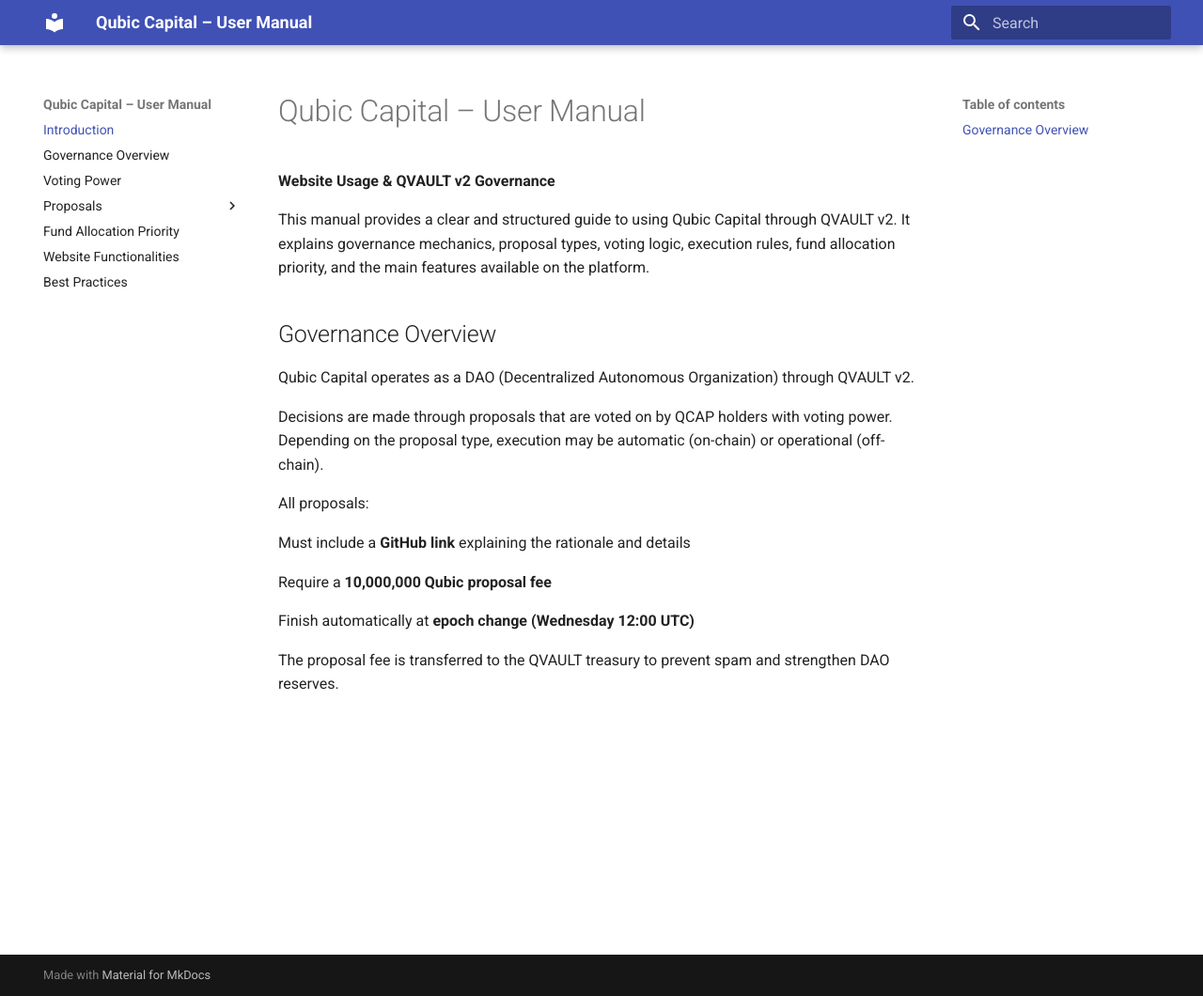
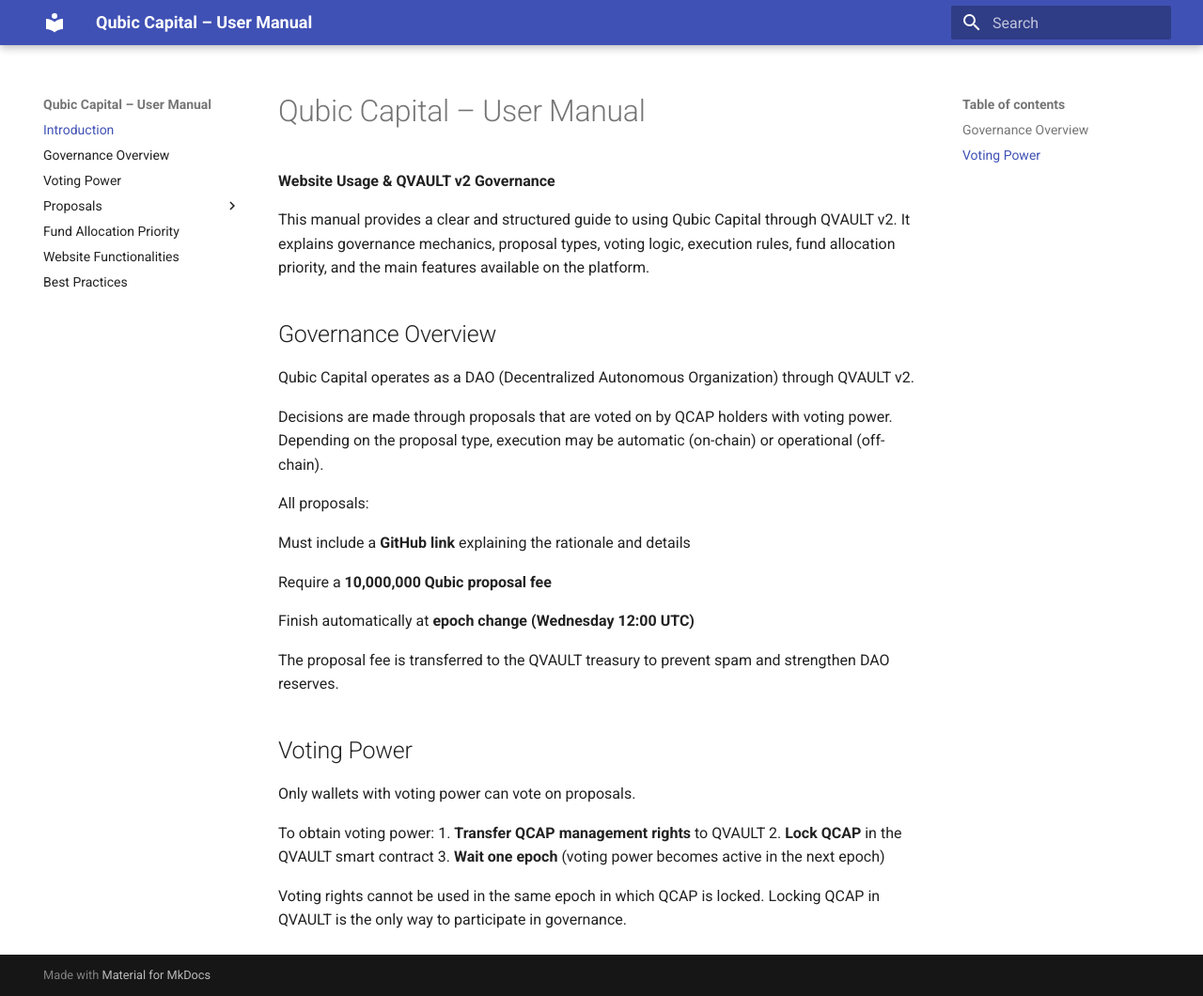
Before and after one commit to HermanToothrot10/qubic-capital-manual, an MkDocs documentation site: the page built from docs/index.md, in a window 1280 px wide and 1060 px high. Shown: the whole window at 94% size. Built offline with MkDocs 1.6.1 and Material for MkDocs 9.7.7, drawn with Linux system fonts in a browser that asks for light colours.

Commit message:
Update index.md

```diff
--- a/docs/index.md
+++ b/docs/index.md
@@ -19,3 +19,15 @@
 Finish automatically at **epoch change (Wednesday 12:00 UTC)**
 
 The proposal fee is transferred to the QVAULT treasury to prevent spam and strengthen DAO reserves.
+
+## Voting Power
+
+Only wallets with voting power can vote on proposals.
+
+To obtain voting power:
+1. **Transfer QCAP management rights** to QVAULT
+2. **Lock QCAP** in the QVAULT smart contract
+3. **Wait one epoch** (voting power becomes active in the next epoch)
+
+Voting rights cannot be used in the same epoch in which QCAP is locked.
+Locking QCAP in QVAULT is the only way to participate in governance.
```
